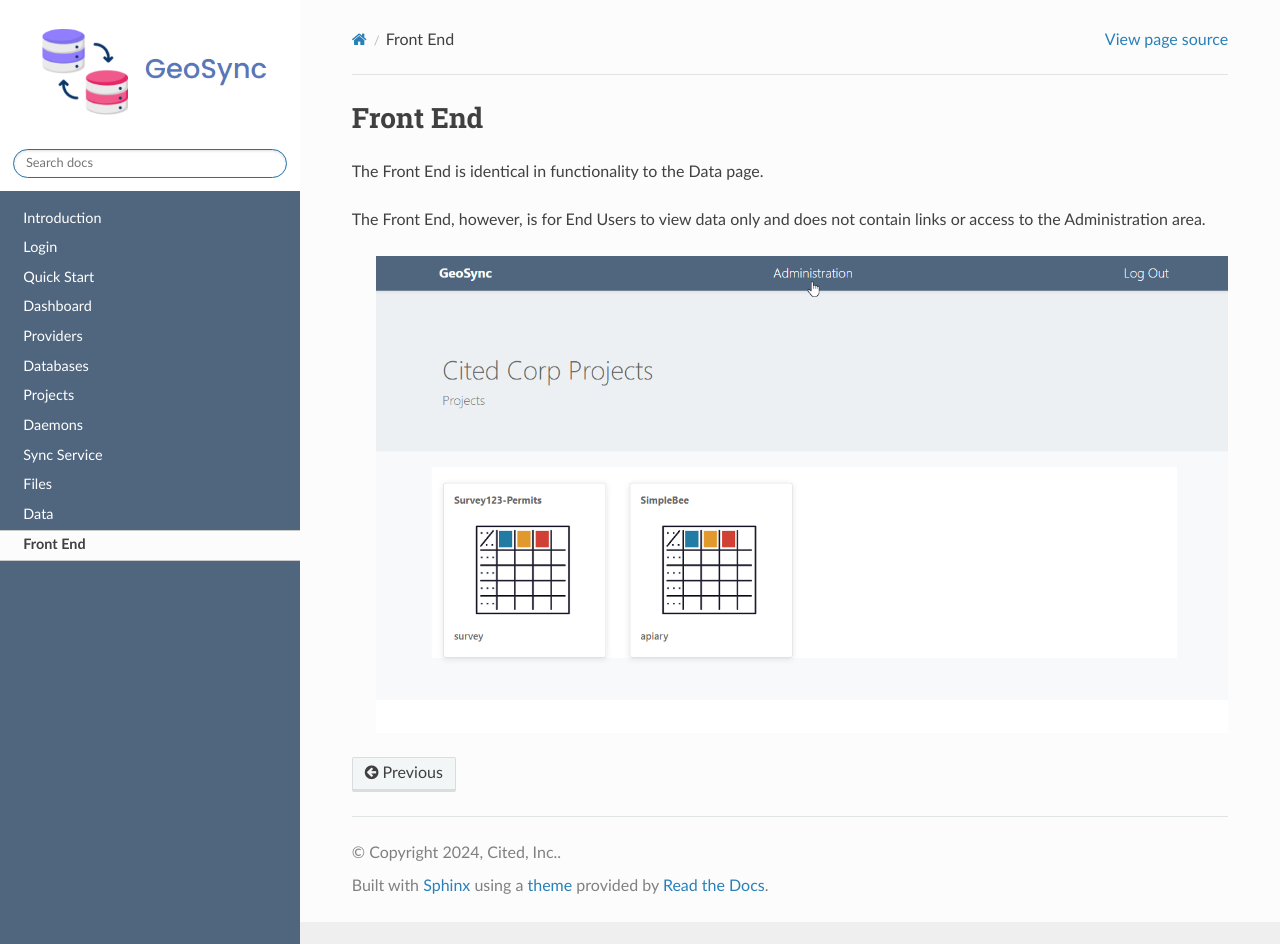
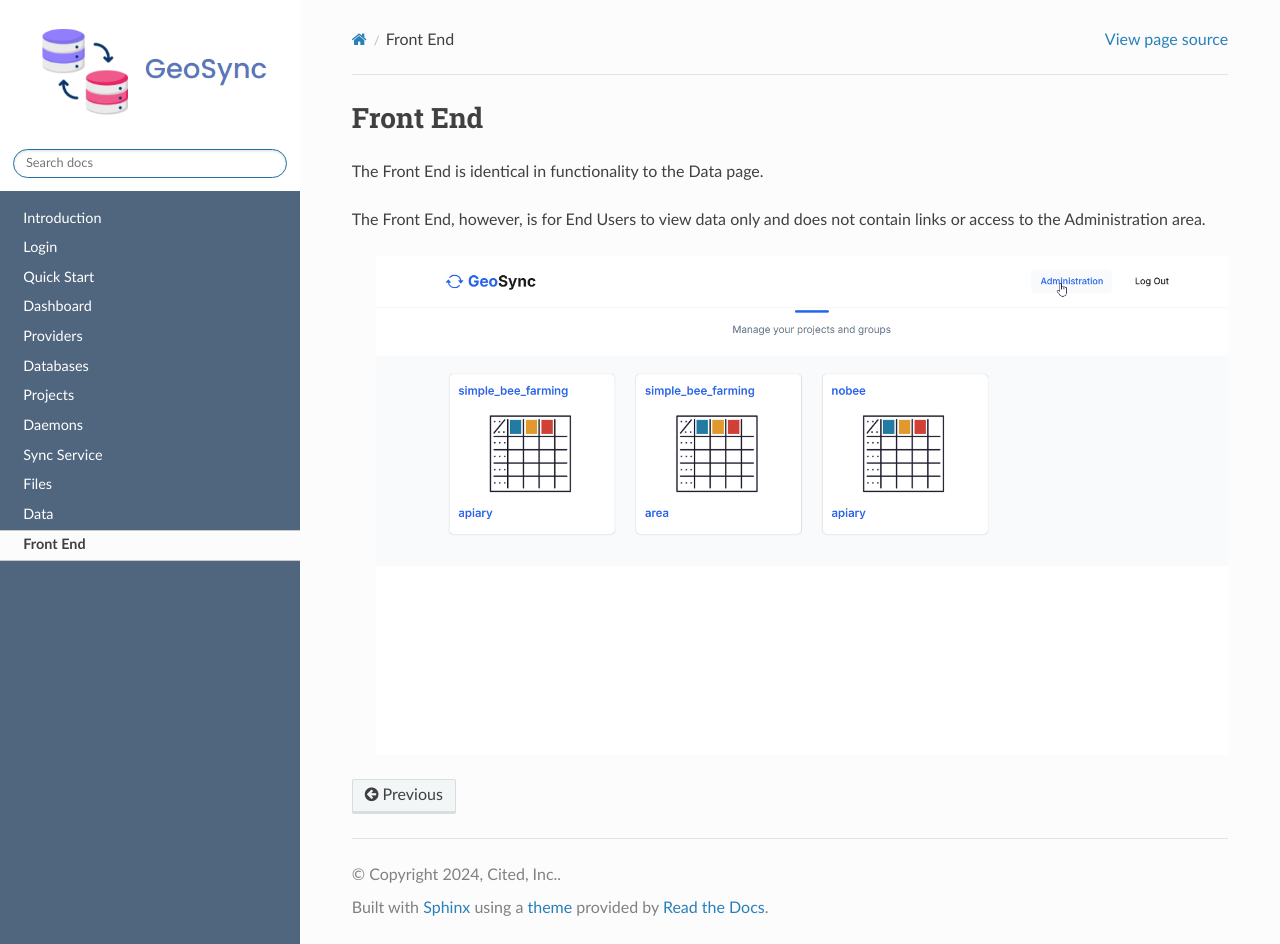
Before and after one commit to AcuGIS/GeoSync, a Sphinx documentation site: the page built from docs/source/frontend.rst, in a window 1280 px wide and 944 px high. Built offline with Sphinx 7.4.7 and the Read the Docs theme 3.1.0, drawn with Linux system fonts in a browser that asks for light colours.

Commit message:
Fix image reference in frontend documentation

```diff
--- a/docs/source/frontend.rst
+++ b/docs/source/frontend.rst
@@ -7,4 +7,4 @@ The Front End, however, is for End Users to view data only and does not contain
 
 
 
-   .. image:: images/quick-start-admin-1.png
+   .. image:: images/Quick-Start-1.png
```
